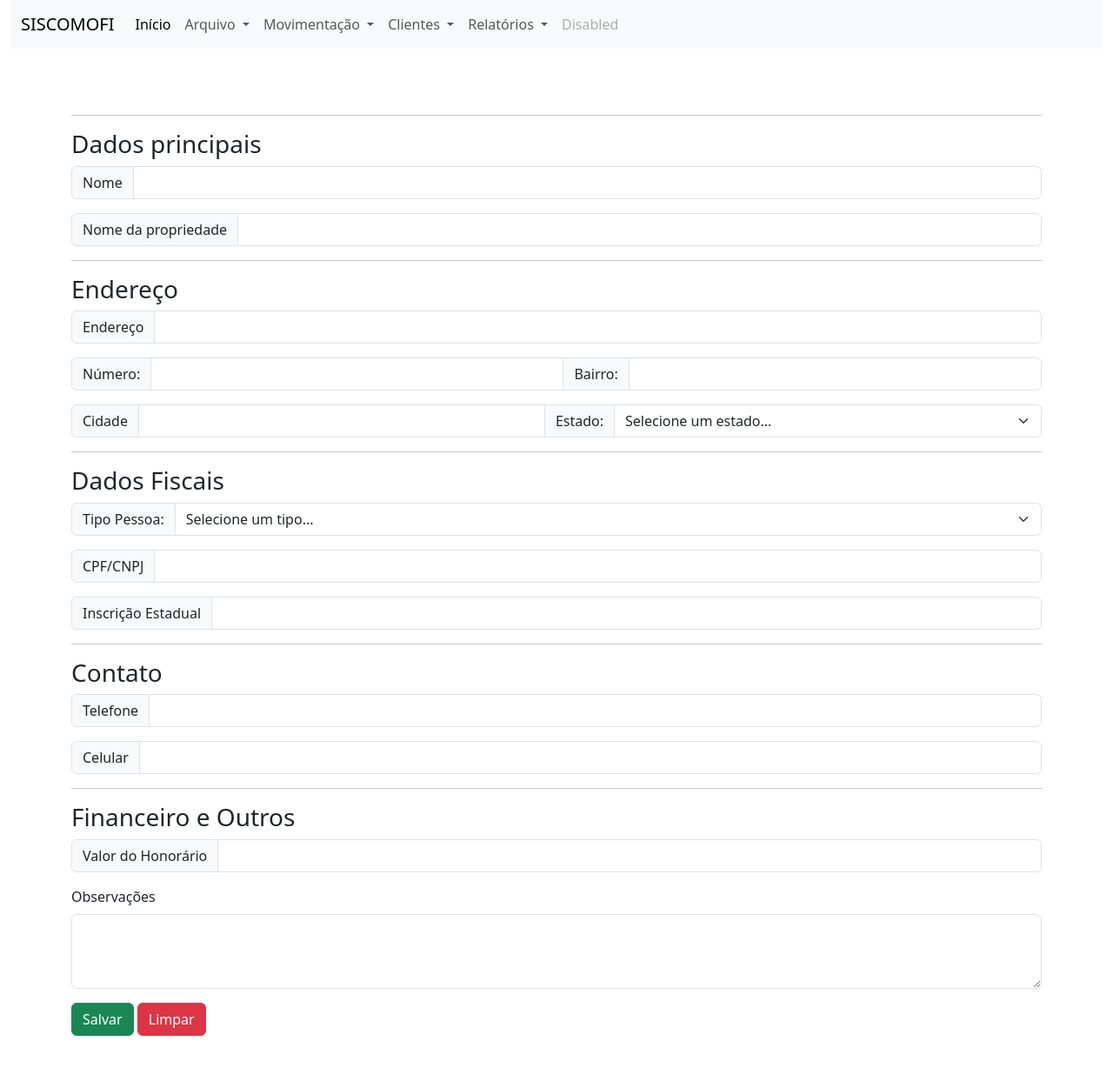
After one commit to AlbertoAlfredo/siscomofi, a Flask app: page /clientes-cadastro in a window 1280 px wide. The commit adds this page. Shown: the whole page at 87% size. Run offline with Flask 3, Linux system fonts and the light colour scheme; some libraries are stand-ins or nearby versions.

Commit message:
tela de criação de clientes pronta

```diff
--- a/main.py
+++ b/main.py
@@ -1,8 +1,9 @@
 import webview
-from flask import Flask, render_template, redirect, url_for
+from flask import Flask, render_template, redirect, url_for, request
 import database
 import os
 import jinja2
+
 
 app = Flask(__name__)
 
@@ -12,6 +13,7 @@ window = webview.create_window(
     app,
     width=1200,
     height=800,
+    confirm_close=True,
     resizable=True
     )
 
@@ -20,6 +22,31 @@ window = webview.create_window(
 def home():
     return render_template("index.html")
 
+@app.route("/clientes-cadastro", methods=['GET', 'POST'])
+def cadastro():
+    if request.method == "POST":
+
+        cliente = {
+            "nome": request.form["nome"],
+            "nome_propriedade": request.form["npropriedade"],
+            "endereco": request.form["endereco"],
+            "numero": request.form["numero"],
+            "bairro": request.form["bairro"],
+            "cidade": request.form["cidade"],
+            "uf": request.form["uf"],
+            "tipo_pessoa": request.form["tipopessoa"],
+            "cpf_cnpj": request.form["cpfcnpj"],
+            "inscricao_estadual": request.form["iestadual"],
+            "telefone": request.form["fone"],
+            "celular": request.form["celular"],
+            "valor_honorario": request.form["valorhonorario"],
+            "observacoes": request.form["observacoes"],
+        }
+        database.adicionar_cliente(cliente)
+        return render_template("clientes-cadastro.html")
+    else:
+        return render_template("clientes-cadastro.html")
+
 
 
 if __name__ == "__main__":
@@ -27,6 +54,9 @@ if __name__ == "__main__":
     database.init_db()
 
     # Inicia o programa com o debug ativado
-    webview.start(debug=True)
+    webview.start(
+        debug=False,
+        icon="static/logo.png"
+        )
 
     # app.run(debug=False)
--- /dev/null
+++ b/static/phone-mask.js
@@ -0,0 +1,30 @@
+function mask(o, f) {
+    setTimeout(function () {
+        var v = mphone(o.value);
+        if (v != o.value) {
+            o.value = v;
+        }
+    }, 1);
+}
+
+function mphone(v) {
+    var r = v.replace(/\D/g,"");
+    r = r.replace(/^0/,"");
+    if (r.length > 10) {
+        // 11+ digits. Format as 5+4.
+        r = r.replace(/^(\d\d)(\d{5})(\d{4}).*/,"(0$1) $2-$3");
+    }
+    else if (r.length > 5) {
+        // 6..10 digits. Format as 4+4
+        r = r.replace(/^(\d\d)(\d{4})(\d{0,4}).*/,"(0$1) $2-$3");
+    }
+    else if (r.length > 2) {
+        // 3..5 digits. Add (0XX..)
+        r = r.replace(/^(\d\d)(\d{0,5})/,"(0$1) $2");
+    }
+    else {
+        // 0..2 digits. Just add (0XX
+        r = r.replace(/^(\d*)/, "(0$1");
+    }
+    return r;
+}
--- a/templates/base.html
+++ b/templates/base.html
@@ -31,12 +31,9 @@
                             Arquivo
                         </a>
                         <ul class="dropdown-menu">
-                            <li><a class="dropdown-item" href="#">Action</a></li>
-                            <li><a class="dropdown-item" href="#">Another action</a></li>
-                            <li>
-                                <hr class="dropdown-divider">
-                            </li>
-                            <li><a class="dropdown-item" href="#">Something else here</a></li>
+                            <li><a class="dropdown-item" href="#">Clientes</a></li>
+                            <li><a class="dropdown-item" href="#">02</a></li>
+                            <li><a class="dropdown-item" href="#">03</a></li>
                         </ul>
                     </li>
                     <!-- fim dropdown -->
@@ -47,12 +44,35 @@
                             Movimentação
                         </a>
                         <ul class="dropdown-menu">
-                            <li><a class="dropdown-item" href="#">Action</a></li>
-                            <li><a class="dropdown-item" href="#">Another action</a></li>
-                            <li>
-                                <hr class="dropdown-divider">
-                            </li>
-                            <li><a class="dropdown-item" href="#">Something else here</a></li>
+                            <li><a class="dropdown-item" href="#">Lançamento Caixa/Banco</a></li>
+                            <li><a class="dropdown-item" href="#">Lançar Movimentos Receita/Despesas</a></li>
+                            <li><a class="dropdown-item" href="#">Lançar Honorário</a></li>
+                        </ul>
+                    </li>
+                    <!-- fim dropdown -->
+                     <!-- Inicio dropdown -->
+                    <li class="nav-item dropdown">
+                        <a class="nav-link dropdown-toggle" role="button" data-bs-toggle="dropdown"
+                            aria-expanded="false">
+                            Clientes
+                        </a>
+                        <ul class="dropdown-menu">
+                            <li><a class="dropdown-item" href="/clientes-cadastro">Cadastro</a></li>
+                            <li><a class="dropdown-item" href="#">02</a></li>
+                            <li><a class="dropdown-item" href="#">03</a></li>
+                        </ul>
+                    </li>
+                    <!-- fim dropdown -->
+                     <!-- Inicio dropdown -->
+                    <li class="nav-item dropdown">
+                        <a class="nav-link dropdown-toggle" role="button" data-bs-toggle="dropdown"
+                            aria-expanded="false">
+                            Relatórios
+                        </a>
+                        <ul class="dropdown-menu">
+                            <li><a class="dropdown-item" href="#">Relatório 1</a></li>
+                            <li><a class="dropdown-item" href="#">Relatório 2</a></li>
+                            <li><a class="dropdown-item" href="#">Relatório 3</a></li>
                         </ul>
                     </li>
                     <!-- fim dropdown -->
@@ -62,17 +82,16 @@
                         <a class="nav-link disabled" aria-disabled="true">Disabled</a>
                     </li>
                 </ul>
-                <form class="d-flex" role="search">
-                    <input class="form-control me-2" type="search" placeholder="Search" aria-label="Search" />
-                    <button class="btn btn-outline-success" type="submit">Search</button>
-                </form>
             </div>
         </div>
     </nav>
 
+    <div style="height: 60px"></div>
+
     {% block content %}{% endblock %}
 
+    <div style="height: 60px"></div>
 </body>
 <script src="{{url_for('static', filename='node_modules/bootstrap/dist/js/bootstrap.bundle.js')}}"></script>
-
+<script src="{{url_for('static', filename='phone-mask.js')}}"></script>
 </html>
--- /dev/null
+++ b/templates/clientes-cadastro.html
@@ -0,0 +1,138 @@
+{% extends "base.html" %}
+
+{% block content %}
+
+<form class="container" method="post">
+
+    <!-- {% if clientes %}
+        <h1>{{clientes}}</h1>
+    {% endif %} -->
+
+    <hr>
+    <h3>Dados principais</h3>
+    <div class="input-group mb-3">
+        <span class="input-group-text" id="inputGroup-sizing-default">Nome</span>
+        <input name="nome" type="text" class="form-control" aria-label="Sizing example input"
+            aria-describedby="inputGroup-sizing-default">
+    </div>
+    <div class="input-group mb-3">
+        <span class="input-group-text" id="inputGroup-sizing-default">Nome da propriedade</span>
+        <input name="npropriedade" type="text" class="form-control" aria-label="Sizing example input"
+            aria-describedby="inputGroup-sizing-default">
+    </div>
+
+    <hr>
+    <h3>Endereço</h3>
+
+
+    <div class="input-group mb-3">
+        <span class="input-group-text" id="inputGroup-sizing-default">Endereço</span>
+        <input name="endereco" type="text" class="form-control" aria-label="Sizing example input"
+            aria-describedby="inputGroup-sizing-default">
+    </div>
+    <div class="input-group mb-3">
+
+        <span class="input-group-text" id="inputGroup-sizing-default">Número:</span>
+        <input name="numero" type="text" class="form-control" aria-label="Sizing example input"
+            aria-describedby="inputGroup-sizing-default">
+
+
+
+        <span class="input-group-text" id="inputGroup-sizing-default">Bairro:</span>
+        <input name="bairro" type="text" class="form-control" aria-label="Sizing example input"
+            aria-describedby="inputGroup-sizing-default">
+    </div>
+    <div class="input-group mb-3">
+        <span class="input-group-text" id="inputGroup-sizing-default">Cidade</span>
+        <input name="cidade" type="text" class="form-control" aria-label="Sizing example input"
+            aria-describedby="inputGroup-sizing-default">
+        <label class="input-group-text" id="inputGroup-sizing-default">Estado:</label>
+
+
+        <select class="form-select" id="selectUf" name="uf" required>
+            <option selected disabled value="">Selecione um estado...</option>
+            <option value="AC">Acre</option>
+            <option value="AL">Alagoas</option>
+            <option value="AP">Amapá</option>
+            <option value="AM">Amazonas</option>
+            <option value="BA">Bahia</option>
+            <option value="CE">Ceará</option>
+            <option value="DF">Distrito Federal</option>
+            <option value="ES">Espírito Santo</option>
+            <option value="GO">Goiás</option>
+            <option value="MA">Maranhão</option>
+            <option value="MT">Mato Grosso</option>
+            <option value="MS">Mato Grosso do Sul</option>
+            <option value="MG">Minas Gerais</option>
+            <option value="PA">Pará</option>
+            <option value="PB">Paraíba</option>
+            <option value="PR">Paraná</option>
+            <option value="PE">Pernambuco</option>
+            <option value="PI">Piauí</option>
+            <option value="RJ">Rio de Janeiro</option>
+            <option value="RN">Rio Grande do Norte</option>
+            <option value="RS">Rio Grande do Sul</option>
+            <option value="RO">Rondônia</option>
+            <option value="RR">Roraima</option>
+            <option value="SC">Santa Catarina</option>
+            <option value="SP">São Paulo</option>
+            <option value="SE">Sergipe</option>
+            <option value="TO">Tocantins</option>
+        </select>
+    </div>
+    <hr>
+    <h3>Dados Fiscais</h3>
+    <div class="input-group mb-3">
+        <label class="input-group-text" id="inputGroup-sizing-default">Tipo Pessoa:</label>
+
+
+        <select class="form-select" id="selectPessoa" name="tipopessoa" required>
+            <option selected disabled value="">Selecione um tipo...</option>
+            <option value="F">Física</option>
+            <option value="J">Jurídica</option>
+
+        </select>
+    </div>
+    <div class="input-group mb-3">
+        <span class="input-group-text" id="inputGroup-sizing-default">CPF/CNPJ</span>
+        <input name="cpfcnpj" type="text" class="form-control" aria-label="Sizing example input"
+            aria-describedby="inputGroup-sizing-default">
+    </div>
+    <div class="input-group mb-3">
+        <span class="input-group-text" id="inputGroup-sizing-default">Inscrição Estadual</span>
+        <input name="iestadual" type="text" class="form-control" aria-label="Sizing example input"
+            aria-describedby="inputGroup-sizing-default">
+    </div>
+
+    <hr>
+    <h3>Contato</h3>
+    <div class="input-group mb-3">
+        <span class="input-group-text telefone" id="inputGroup-sizing-default">Telefone</span>
+        <input name="fone" type="text" class="form-control" aria-label="Sizing example input"
+            aria-describedby="inputGroup-sizing-default" onkeypress="mask(this, mphone);" onblur="mask(this, mphone);">
+    </div>
+    <div class="input-group mb-3">
+        <span class="input-group-text celular" id="inputGroup-sizing-default">Celular</span>
+        <input name="celular" type="text" class="form-control" aria-label="Sizing example input"
+            aria-describedby="inputGroup-sizing-default" onkeypress="mask(this, mphone);" onblur="mask(this, mphone);">
+    </div>
+    <hr>
+    <h3>Financeiro e Outros</h3>
+    <div class="input-group mb-3">
+        <span class="input-group-text celular" id="inputGroup-sizing-default">Valor do Honorário</span>
+        <input name="valorhonorario" type="number" step="0.01" min="0.01" class="form-control" aria-label="Sizing example input"
+            aria-describedby="inputGroup-sizing-default">
+    </div>
+    <div class="mb-3">
+        <label for="exampleFormControlTextarea1" class="form-label">Observações</label>
+        <textarea name="observacoes" class="form-control" id="exampleFormControlTextarea1" rows="3"></textarea>
+    </div>
+
+    <button type="submit" class="btn btn-success">Salvar</button>
+    <a href="/clientes-cadastro"><button type="button" class="btn btn-danger">Limpar</button></a>
+</form>
+
+
+
+
+{% endblock %}
```
Also changed, not shown: database.py (+7 -7 lines).
